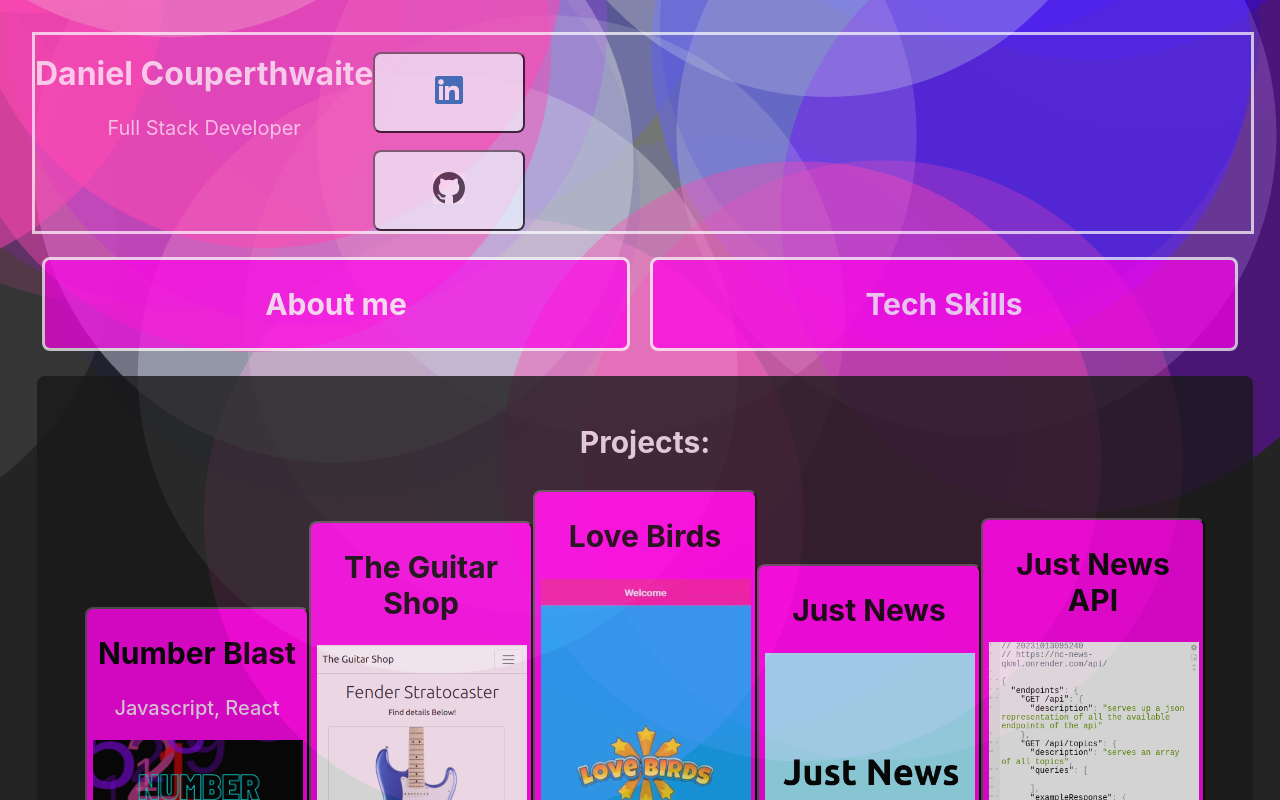
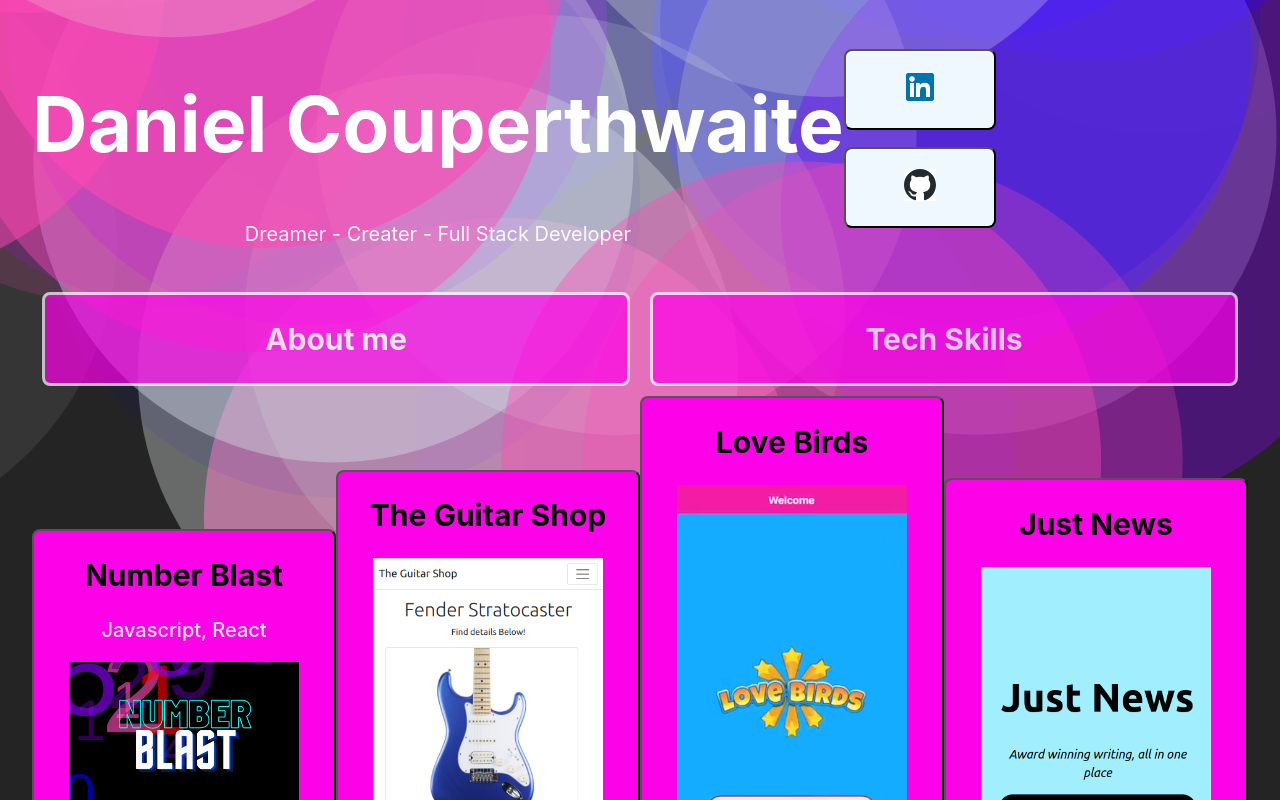
Before and after one commit to DanielCouperthwaite/urban-health, a React (Vite) app: page /home in a window 1280 px wide. Shown: the top 800 px of the page. Built offline with nearby package versions, Linux system fonts and the light colour scheme.

Commit message:
alter styling for home page

```diff
--- a/src/Home/Home.css
+++ b/src/Home/Home.css
@@ -16,10 +16,8 @@ p {
 
 .home-info {
     color: rgb(255, 255, 255);
-    opacity: 0.7;
-    size: 1em;
     width: 100%;
-    border: solid white;
+    /* border: solid white; */
     display: flex;
 }
 
@@ -57,12 +55,12 @@ p {
   }
 
 .project-button {
-    max-width: 3.5em;
-    width: 45%;
-    min-width: 100px
+    width: 25%;
+    min-width: 100px;
 }
 
 .homeImage {
-    width: 210px;
+    width: 80%;
     height: auto;
+    min-width: 80px;
 }
--- a/src/Home/Home.jsx
+++ b/src/Home/Home.jsx
@@ -40,9 +40,9 @@ export default function Home ({projects}) {
                                 <div className='home-info'>
                                        <div>
                                             <h1>Daniel Couperthwaite</h1>
-                                            <p>Full Stack Developer</p>
+                                            <p>Dreamer - Creater - Full Stack Developer</p>
                                        </div>
-                                       <div>
+                                       <div display="flex">
                                             <a href="https://www.linkedin.com/in/daniel-couperthwaite-209290139/" target='_blank'>
                                                 <button className="project-links">
                                                     <img src={li}></img>
@@ -97,10 +97,10 @@ export default function Home ({projects}) {
 
                     <Box>
                         <Grow in={projectLoad}>
-                        <div
-                        className='projects-home1'
+                        <div styles={{width: "100%"}}
+                        // className='projects-home1'
                         >
-                            <h2>Projects:</h2>
+                            {/* <h2>Projects:</h2> */}
                                 {projects.map((project) => {
                                                         return (
                                                             <>
--- a/src/index.css
+++ b/src/index.css
@@ -31,8 +31,11 @@ body {
 }
 
 h1 {
-  font-size: 0.5em;
+  font-size: 6vw;
   line-height: 1.1;
+  padding-left: auto;
+  padding-right: auto;
+  opacity: 1 !important;
 }
 
 button {
```
